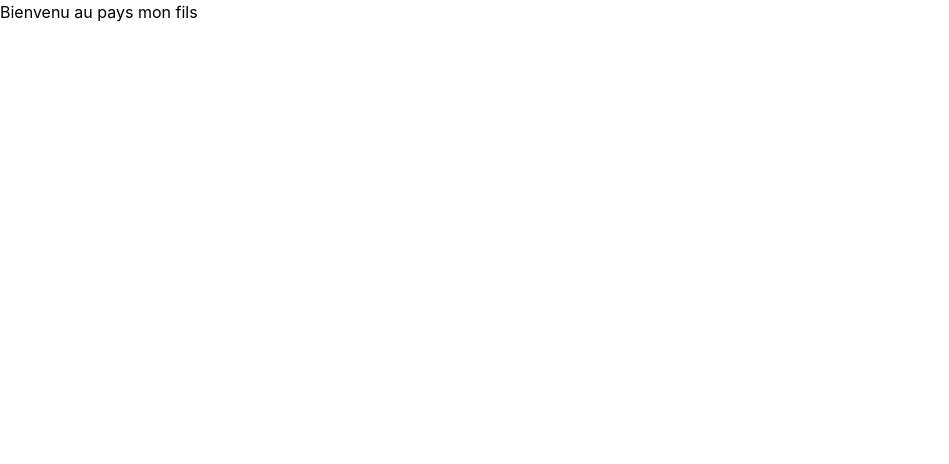
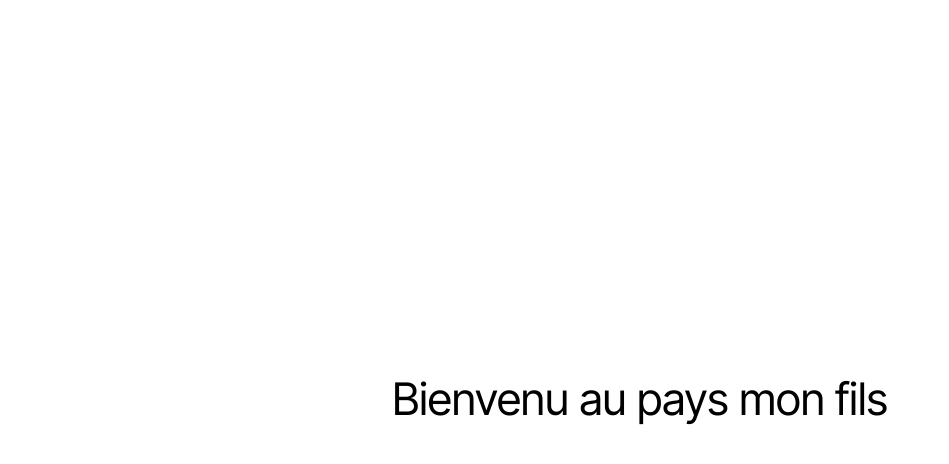
Before and after one commit to miakojean/catharsis, a Nuxt app in the folder catharsis_frontend/: page /auth/registration in a window 1280 px wide. Shown: the top 464 px of the page, without its empty margins (0-949 px from the left). Built offline with nearby package versions, Linux system fonts and the light colour scheme.

Commit message:
work on css organization

```diff
--- a/catharsis_frontend/app/assets/css/main.css
+++ b/catharsis_frontend/app/assets/css/main.css
@@ -1,13 +1,31 @@
+@import url('https://fonts.googleapis.com/css2?family=Inter+Tight:ital,wght@0,100..900;1,100..900&display=swap');
 @import "tailwindcss";
+
+@import "typography.css";
 
 *{
     margin: 0;
     padding: 0;
     box-sizing: border-box;
+    font-family: "Inter Tight", sans-serif;
 }
 
-.pages-layout {
+.page-layout {
     width: 100%;
     min-height: 100vh;
     display: flex;
+    justify-content: center;
+    align-items: center;
 }
+
+@media(min-width:768px) {
+
+}
+
+@media(min-width:1024px) {
+
+}
+
+@media(min-width:1280px){
+
+}
--- /dev/null
+++ b/catharsis_frontend/app/assets/css/typography.css
@@ -0,0 +1,3 @@
+.page-layout h1 {
+    font-size: 2.8rem;
+}
```
Also changed, not shown: catharsis_frontend/app/pages/auth/registration.vue (line endings or trailing spaces).
